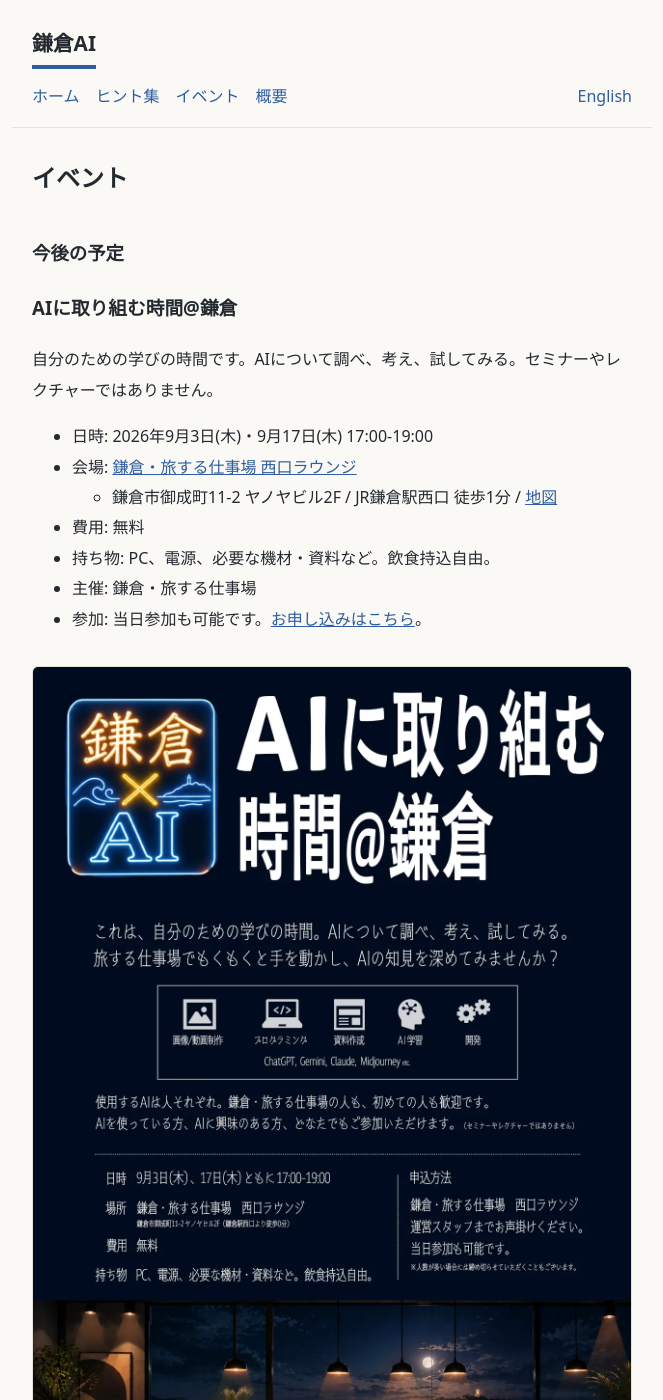
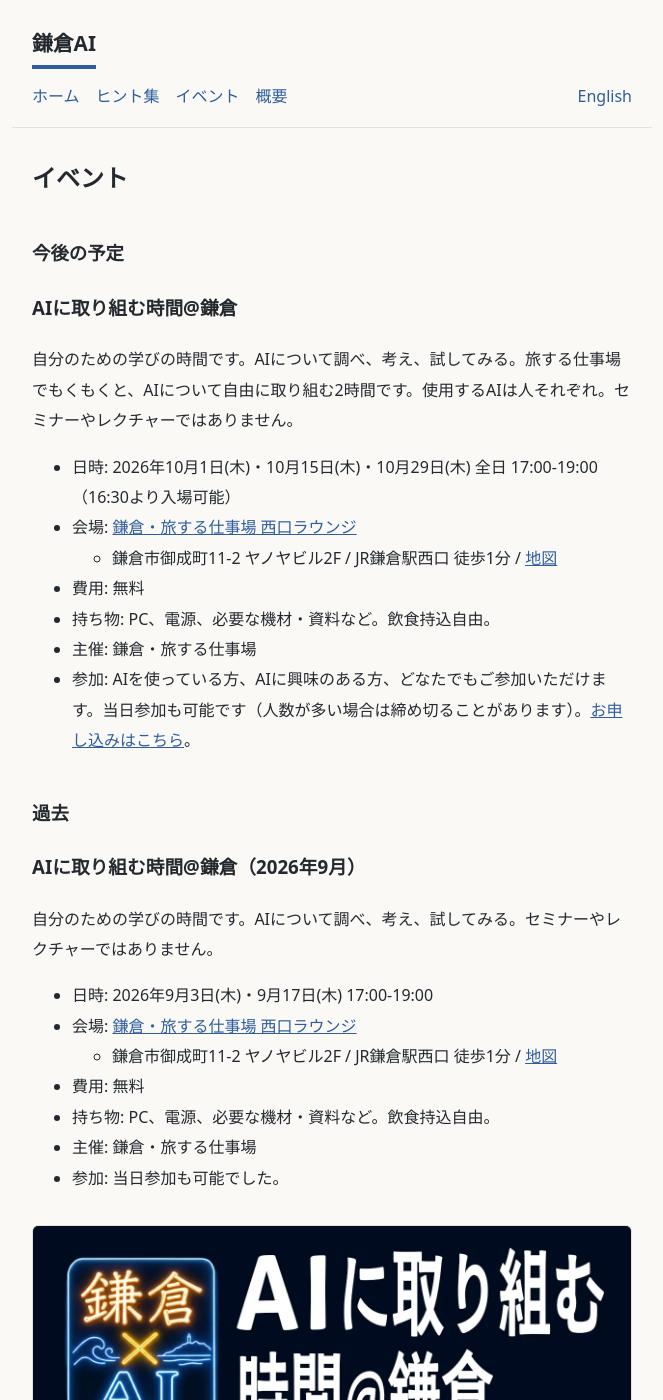
Before and after one commit to tagawa/kamakura-ai, a Jekyll site: the page built from ja/events.md, in a window 1280 px wide and 1400 px high. Shown: the whole window, without its empty margins (308-971 px from the left). Built offline with Jekyll 4.4.1, drawn with Linux system fonts in a browser that asks for light colours.

Commit message:
Added new events

```diff
--- a/ja/events.md
+++ b/ja/events.md
@@ -12,6 +12,143 @@ permalink: /ja/events/
 
 ### AIに取り組む時間@鎌倉
 
+自分のための学びの時間です。AIについて調べ、考え、試してみる。旅する仕事場でもくもくと、AIについて自由に取り組む2時間です。使用するAIは人それぞれ。セミナーやレクチャーではありません。
+
+- 日時: 2026年10月1日(木)・10月15日(木)・10月29日(木) 全日 17:00-19:00（16:30より入場可能）
+- 会場: [鎌倉・旅する仕事場 西口ラウンジ](https://tabikamakura.com/)
+  - 鎌倉市御成町11-2 ヤノヤビル2F / JR鎌倉駅西口 徒歩1分 / [地図](https://maps.apple.com/?address=11-2,%20Onarimachi,%20Kamakura,%20Kanagawa,%20Japan%20248-0012&ll=35.318887,139.549701&q=11-2,%20Onarimachi)
+- 費用: 無料
+- 持ち物: PC、電源、必要な機材・資料など。飲食持込自由。
+- 主催: 鎌倉・旅する仕事場
+- 参加: AIを使っている方、AIに興味のある方、どなたでもご参加いただけます。当日参加も可能です（人数が多い場合は締め切ることがあります）。[お申し込みはこちら](https://tabikamakura.com/kamakura_ai.html)。
+
+<script type="application/ld+json">
+{
+  "@context": "https://schema.org",
+  "@type": "Event",
+  "name": "AIに取り組む時間@鎌倉",
+  "description": "自分のための学びの時間。AIについて調べ、考え、試してみる。",
+  "startDate": "2026-10-01T17:00:00+09:00",
+  "endDate": "2026-10-01T19:00:00+09:00",
+  "eventStatus": "https://schema.org/EventScheduled",
+  "eventAttendanceMode": "https://schema.org/OfflineEventAttendanceMode",
+  "inLanguage": "ja",
+  "image": [
+    "https://kamakura.ai/assets/events/kamakura-ai-night_banner2.webp"
+  ],
+  "location": {
+    "@type": "Place",
+    "name": "鎌倉・旅する仕事場 西口ラウンジ",
+    "address": {
+      "@type": "PostalAddress",
+      "postalCode": "248-0012",
+      "addressRegion": "神奈川県",
+      "addressLocality": "鎌倉市",
+      "streetAddress": "御成町11-2 ヤノヤビル2F",
+      "addressCountry": "JP"
+    }
+  },
+  "organizer": {
+    "@type": "Organization",
+    "name": "鎌倉・旅する仕事場",
+    "url": "https://tabikamakura.com/"
+  },
+  "offers": {
+    "@type": "Offer",
+    "price": "0",
+    "priceCurrency": "JPY",
+    "availability": "https://schema.org/InStock",
+    "url": "https://tabikamakura.com/kamakura_ai.html"
+  }
+}
+</script>
+
+<script type="application/ld+json">
+{
+  "@context": "https://schema.org",
+  "@type": "Event",
+  "name": "AIに取り組む時間@鎌倉",
+  "description": "自分のための学びの時間。AIについて調べ、考え、試してみる。",
+  "startDate": "2026-10-15T17:00:00+09:00",
+  "endDate": "2026-10-15T19:00:00+09:00",
+  "eventStatus": "https://schema.org/EventScheduled",
+  "eventAttendanceMode": "https://schema.org/OfflineEventAttendanceMode",
+  "inLanguage": "ja",
+  "image": [
+    "https://kamakura.ai/assets/events/kamakura-ai-night_banner2.webp"
+  ],
+  "location": {
+    "@type": "Place",
+    "name": "鎌倉・旅する仕事場 西口ラウンジ",
+    "address": {
+      "@type": "PostalAddress",
+      "postalCode": "248-0012",
+      "addressRegion": "神奈川県",
+      "addressLocality": "鎌倉市",
+      "streetAddress": "御成町11-2 ヤノヤビル2F",
+      "addressCountry": "JP"
+    }
+  },
+  "organizer": {
+    "@type": "Organization",
+    "name": "鎌倉・旅する仕事場",
+    "url": "https://tabikamakura.com/"
+  },
+  "offers": {
+    "@type": "Offer",
+    "price": "0",
+    "priceCurrency": "JPY",
+    "availability": "https://schema.org/InStock",
+    "url": "https://tabikamakura.com/kamakura_ai.html"
+  }
+}
+</script>
+
+<script type="application/ld+json">
+{
+  "@context": "https://schema.org",
+  "@type": "Event",
+  "name": "AIに取り組む時間@鎌倉",
+  "description": "自分のための学びの時間。AIについて調べ、考え、試してみる。",
+  "startDate": "2026-10-29T17:00:00+09:00",
+  "endDate": "2026-10-29T19:00:00+09:00",
+  "eventStatus": "https://schema.org/EventScheduled",
+  "eventAttendanceMode": "https://schema.org/OfflineEventAttendanceMode",
+  "inLanguage": "ja",
+  "image": [
+    "https://kamakura.ai/assets/events/kamakura-ai-night_banner2.webp"
+  ],
+  "location": {
+    "@type": "Place",
+    "name": "鎌倉・旅する仕事場 西口ラウンジ",
+    "address": {
+      "@type": "PostalAddress",
+      "postalCode": "248-0012",
+      "addressRegion": "神奈川県",
+      "addressLocality": "鎌倉市",
+      "streetAddress": "御成町11-2 ヤノヤビル2F",
+      "addressCountry": "JP"
+    }
+  },
+  "organizer": {
+    "@type": "Organization",
+    "name": "鎌倉・旅する仕事場",
+    "url": "https://tabikamakura.com/"
+  },
+  "offers": {
+    "@type": "Offer",
+    "price": "0",
+    "priceCurrency": "JPY",
+    "availability": "https://schema.org/InStock",
+    "url": "https://tabikamakura.com/kamakura_ai.html"
+  }
+}
+</script>
+
+## 過去
+
+### AIに取り組む時間@鎌倉（2026年9月）
+
 自分のための学びの時間です。AIについて調べ、考え、試してみる。セミナーやレクチャーではありません。
 
 - 日時: 2026年9月3日(木)・9月17日(木) 17:00-19:00
@@ -20,7 +157,7 @@ permalink: /ja/events/
 - 費用: 無料
 - 持ち物: PC、電源、必要な機材・資料など。飲食持込自由。
 - 主催: 鎌倉・旅する仕事場
-- 参加: 当日参加も可能です。[お申し込みはこちら](https://tabikamakura.com/kamakura_ai.html)。
+- 参加: 当日参加も可能でした。
 
 <figure class="event-flyer">
   <a href="/assets/events/kamakura-ai-night_2026-09-03.webp">
```
Also changed, not shown: other parts of ja/events.md (+0 -2 lines), ja/index.md (+1 -1 lines).
